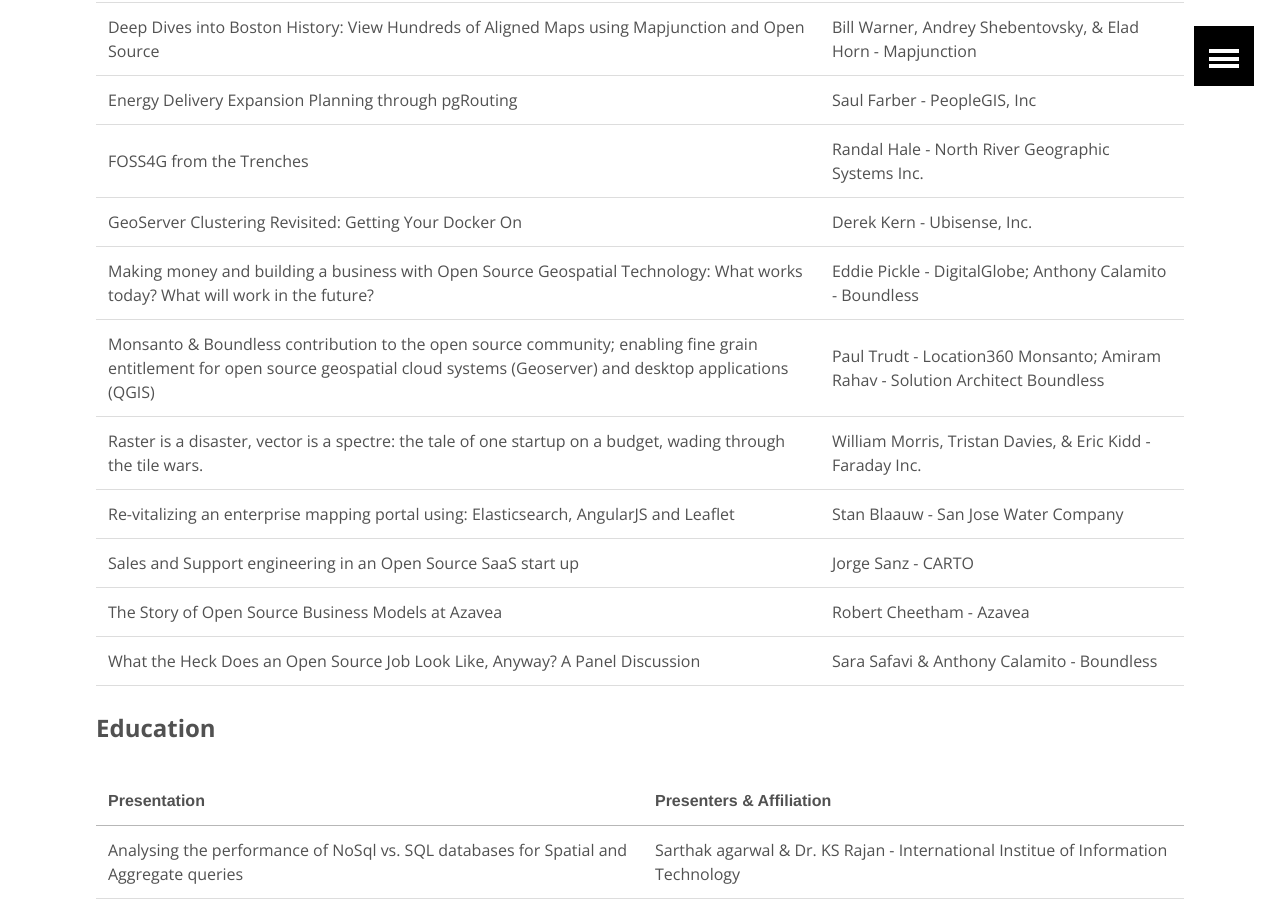
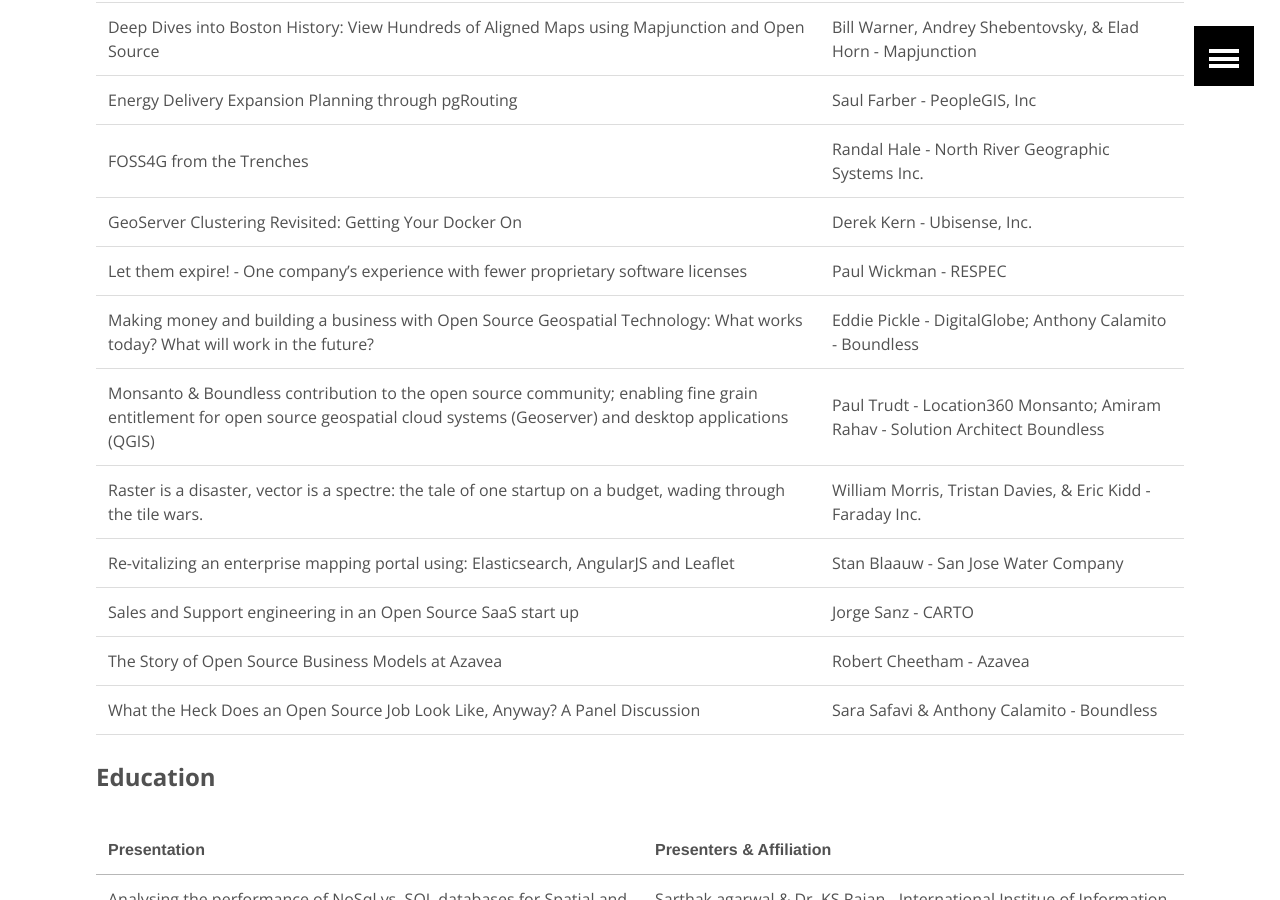
Before and after one commit to AvidGeo/foss4g2017-dev, a Jekyll site: the page built from accepted-presentations/index.html, in a window 1280 px wide and 900 px high, scrolled down 746 px. Built offline with Jekyll 4.4.1, drawn with Linux system fonts in a browser that asks for light colours; some of the changed text lies outside the part shown.

Commit message:
update Paul presentation

```diff
--- a/accepted-presentations/index.html
+++ b/accepted-presentations/index.html
@@ -22,6 +22,7 @@
     <tr><td>Energy Delivery Expansion Planning through pgRouting</td><td>Saul Farber - PeopleGIS, Inc</td></tr>
     <tr><td>FOSS4G from the Trenches</td><td>Randal Hale - North River Geographic Systems Inc.</td></tr>
     <tr><td>GeoServer Clustering Revisited: Getting Your Docker On</td><td>Derek Kern - Ubisense, Inc.</td></tr>
+    <tr><td>Let them expire! - One company’s experience with fewer proprietary software licenses</td><td>Paul Wickman - RESPEC</td></tr>
     <tr><td>Making money and building a business with Open Source Geospatial Technology: What works today? What will work in the future?</td><td>Eddie Pickle - DigitalGlobe; Anthony Calamito - Boundless</td></tr>
     <tr><td>Monsanto &amp; Boundless contribution to the open source community; enabling fine grain entitlement for open source geospatial cloud systems (Geoserver) and desktop applications (QGIS)</td><td>Paul Trudt - Location360 Monsanto; Amiram Rahav - Solution Architect Boundless </td></tr>
     <tr><td>Raster is a disaster, vector is a spectre: the tale of one startup on a budget, wading through the tile wars.</td><td>William Morris, Tristan Davies, &amp; Eric Kidd - Faraday Inc. </td></tr>
```
Also changed, not shown: other parts of accepted-presentations/index.html (+0 -1 lines).
